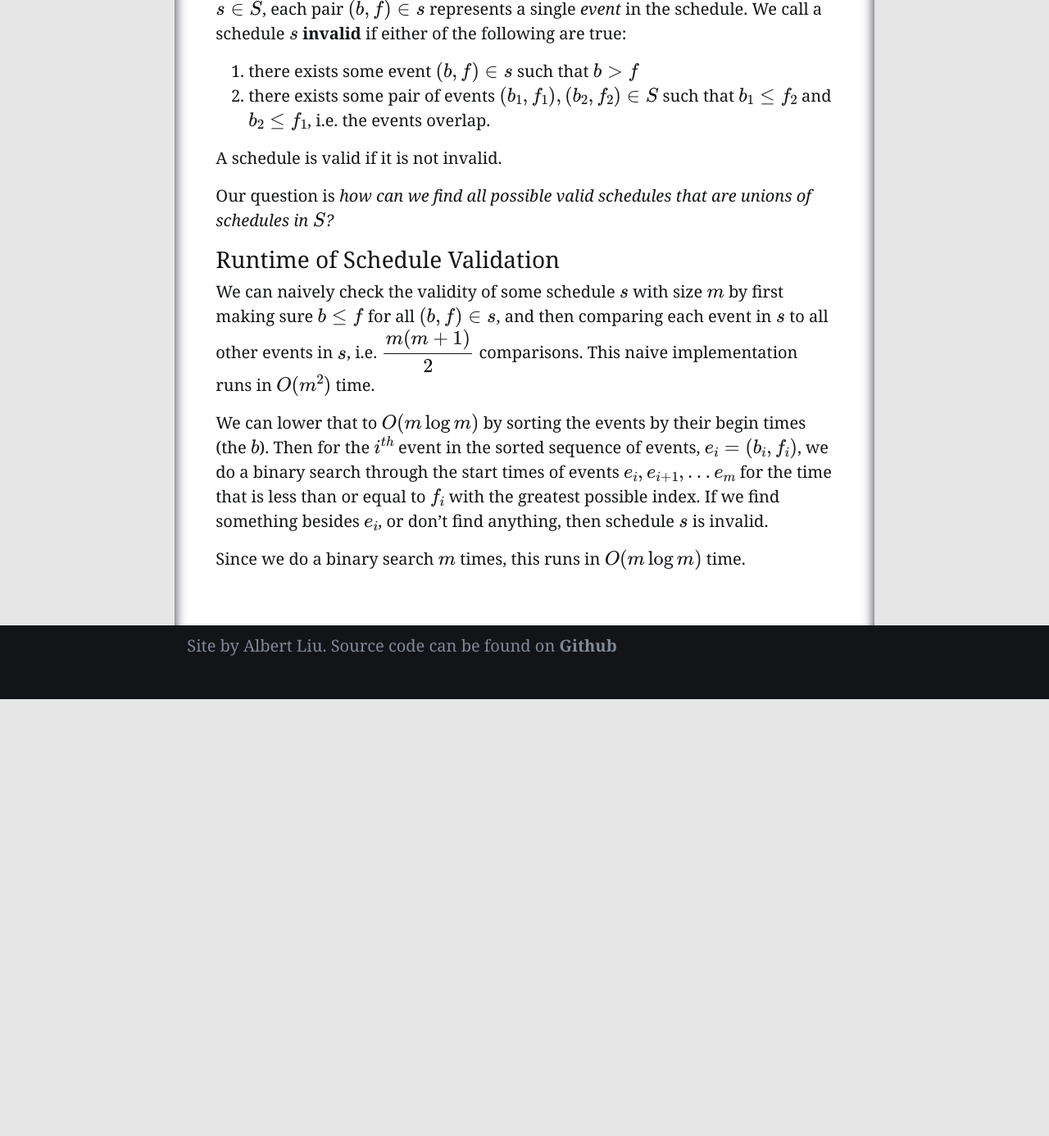
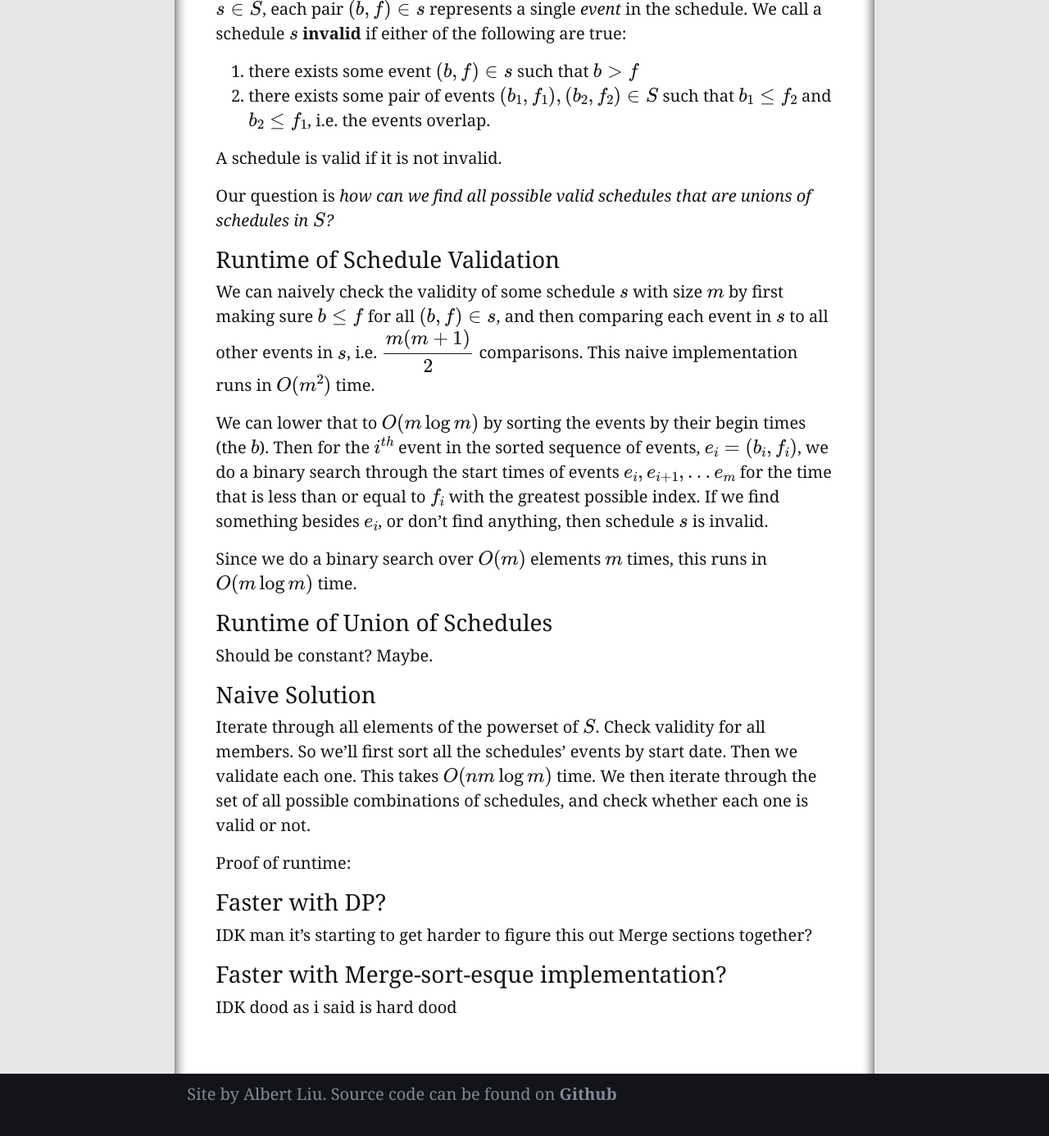
Before and after one commit to A1Liu/a1liu.github.io, a Jekyll site: the page built from src/_collections/_docs/2019-03-20-schedule-generation-algorithm.md, in a window 1280 px wide and 1400 px high, scrolled down 528 px. Shown: the top 1386 px of the window at 82% size. Built offline with Jekyll 4.4.1, drawn with Linux system fonts in a browser that asks for light colours; formulas are drawn with MathJax 3; before the commit the page ends 1381 px from its top, so only the background shows below that.

Commit message:
continued work

```diff
--- a/src/_collections/_docs/2019-03-20-schedule-generation-algorithm.md
+++ b/src/_collections/_docs/2019-03-20-schedule-generation-algorithm.md
@@ -39,4 +39,25 @@ we do a binary search through the start times of events $$e_{i}, e_{i+1}, \ldots
 for the time that is less than or equal to $$f_i$$ with the greatest possible index.
 If we find something besides $$e_i$$, or don't find anything, then schedule $$s$$ is invalid.
 
-Since we do a binary search $$m$$ times, this runs in $$O(m\log m)$$ time.
+Since we do a binary search over $$O(m)$$ elements $$m$$ times, this runs in $$O(m\log m)$$ time.
+
+### Runtime of Union of Schedules
+Should be constant? Maybe.
+
+### Naive Solution
+Iterate through all elements of the powerset of $$S$$. Check validity for all members.
+So we'll first sort all the schedules' events by start date. Then we validate each one.
+This takes $$O(nm \log m)$$ time. We then iterate through the set of all possible
+combinations of schedules, and check whether each one is valid or not.
+
+Proof of runtime:
+
+
+
+### Faster with DP?
+IDK man it's starting to get harder to figure this out
+Merge sections together?
+
+
+### Faster with Merge-sort-esque implementation?
+IDK dood as i said is hard dood
```
